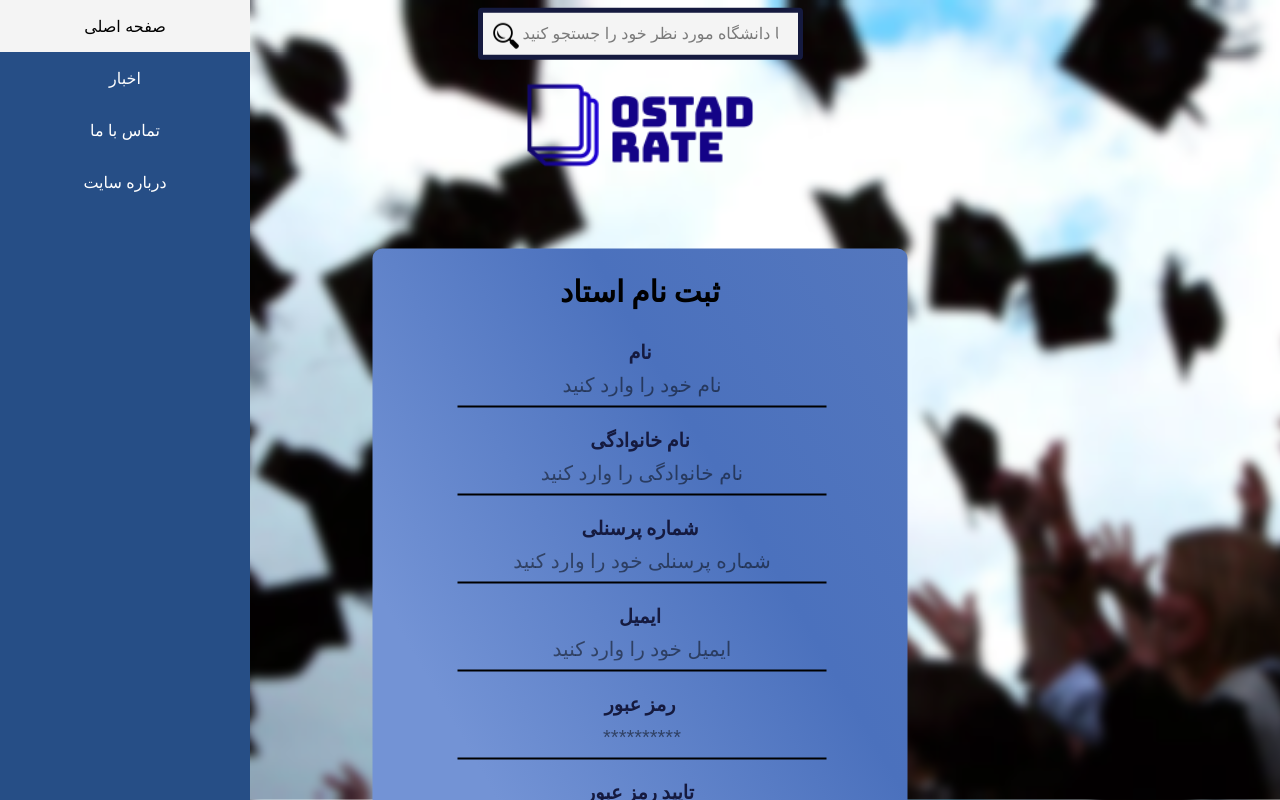
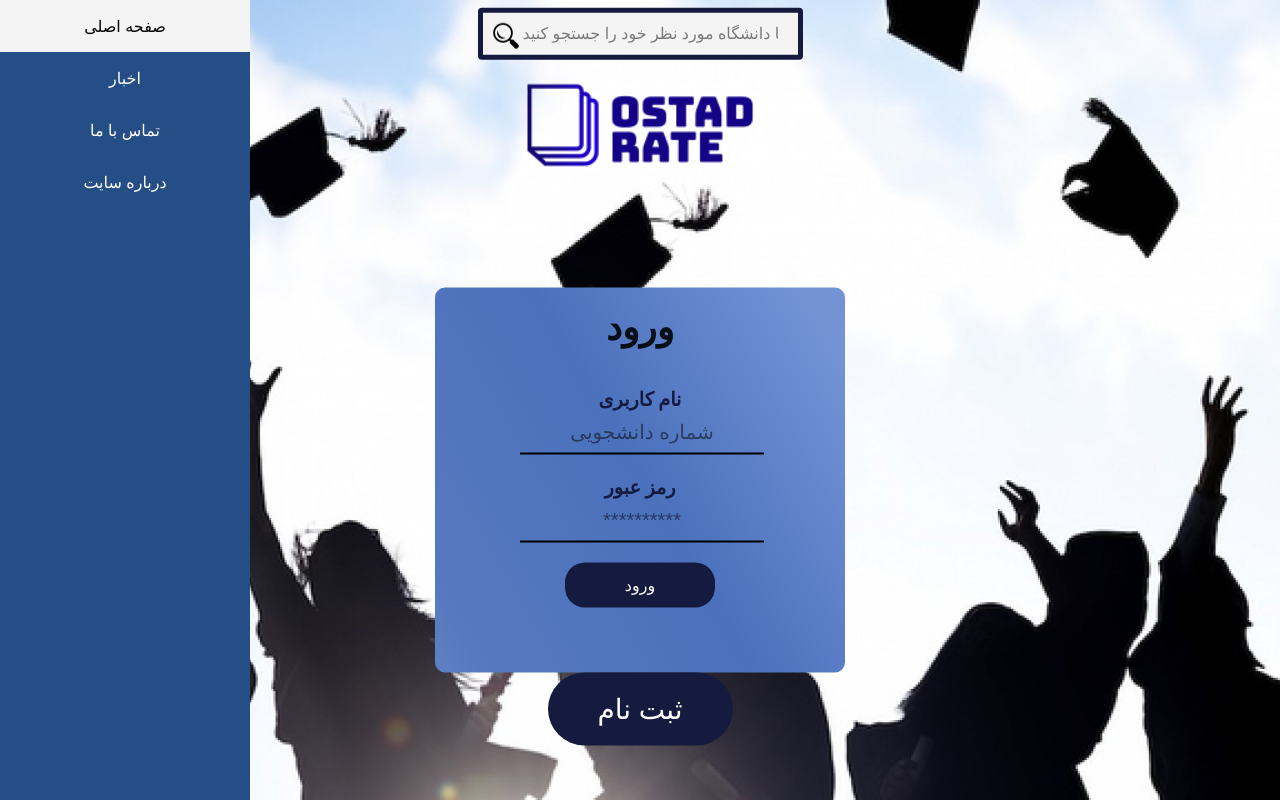
Before and after one commit to SadraMoghadam/software_engineering_undergraduate_project, a React (Create React App) app in the folder app/react/my-app/: page / in a window 1280 px wide. Shown: the top 800 px of the page. Built offline with nearby package versions, Linux system fonts and the light colour scheme.

Commit message:
changed background pic

```diff
--- a/app/react/my-app/src/App.css
+++ b/app/react/my-app/src/App.css
@@ -3,9 +3,10 @@
 }
 
 body, html{
-  background-image: url(uni.png);
+  background-image: url(uni.jpg);
   background-repeat: no-repeat;
   background-size: cover;
+  background-position: center;
   background-attachment: fixed;
   padding: 0;
   margin: 0;
--- a/app/react/my-app/src/App.js
+++ b/app/react/my-app/src/App.js
@@ -9,7 +9,7 @@ function App() {
 
 
   return (
-    <RegisterOstad/>
+    <Login/>
   );
 }
 
```
Also changed, not shown: app/react/my-app/src/uni.jpg (added), app/react/my-app/src/uni.png (deleted).
